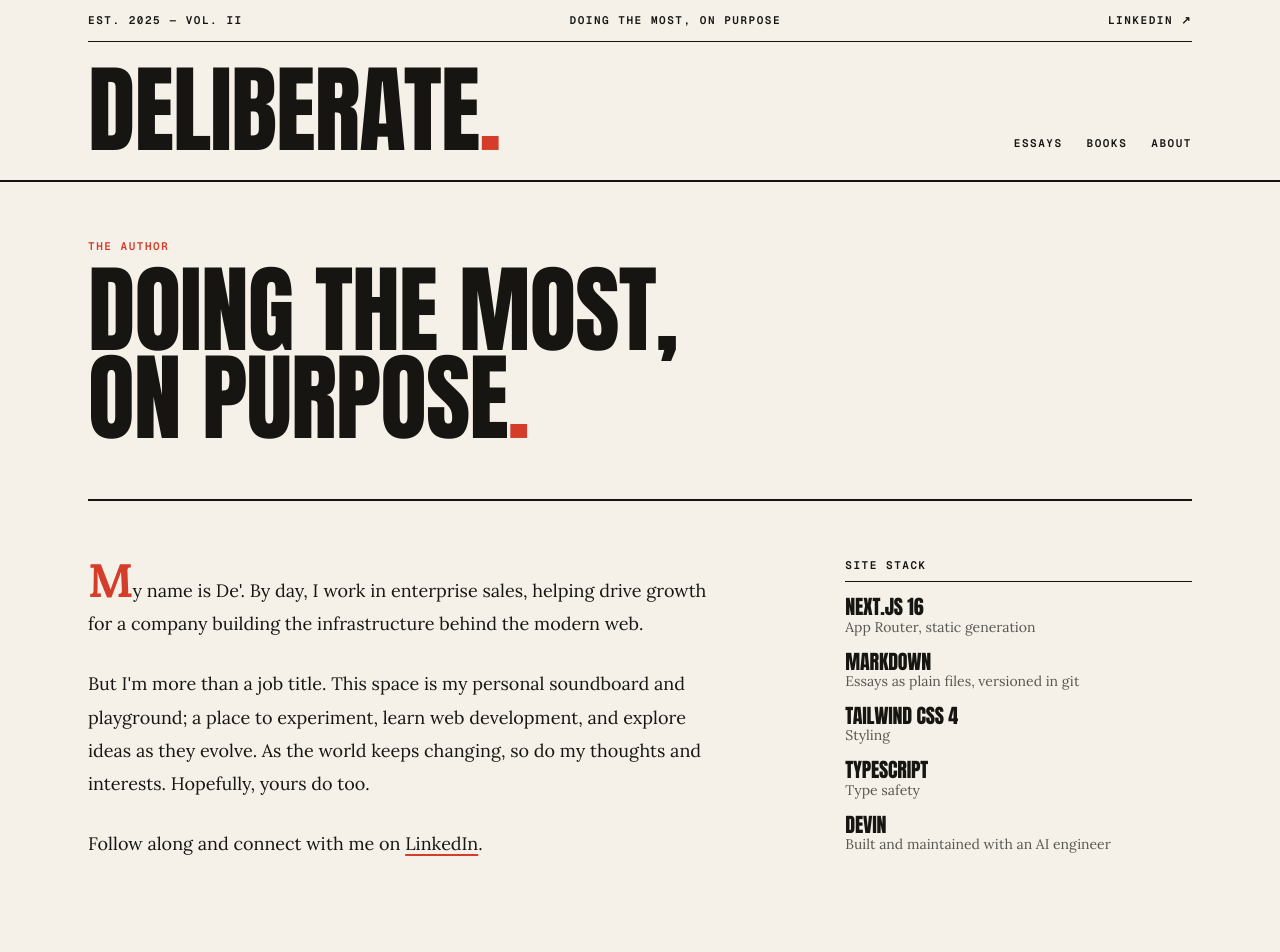
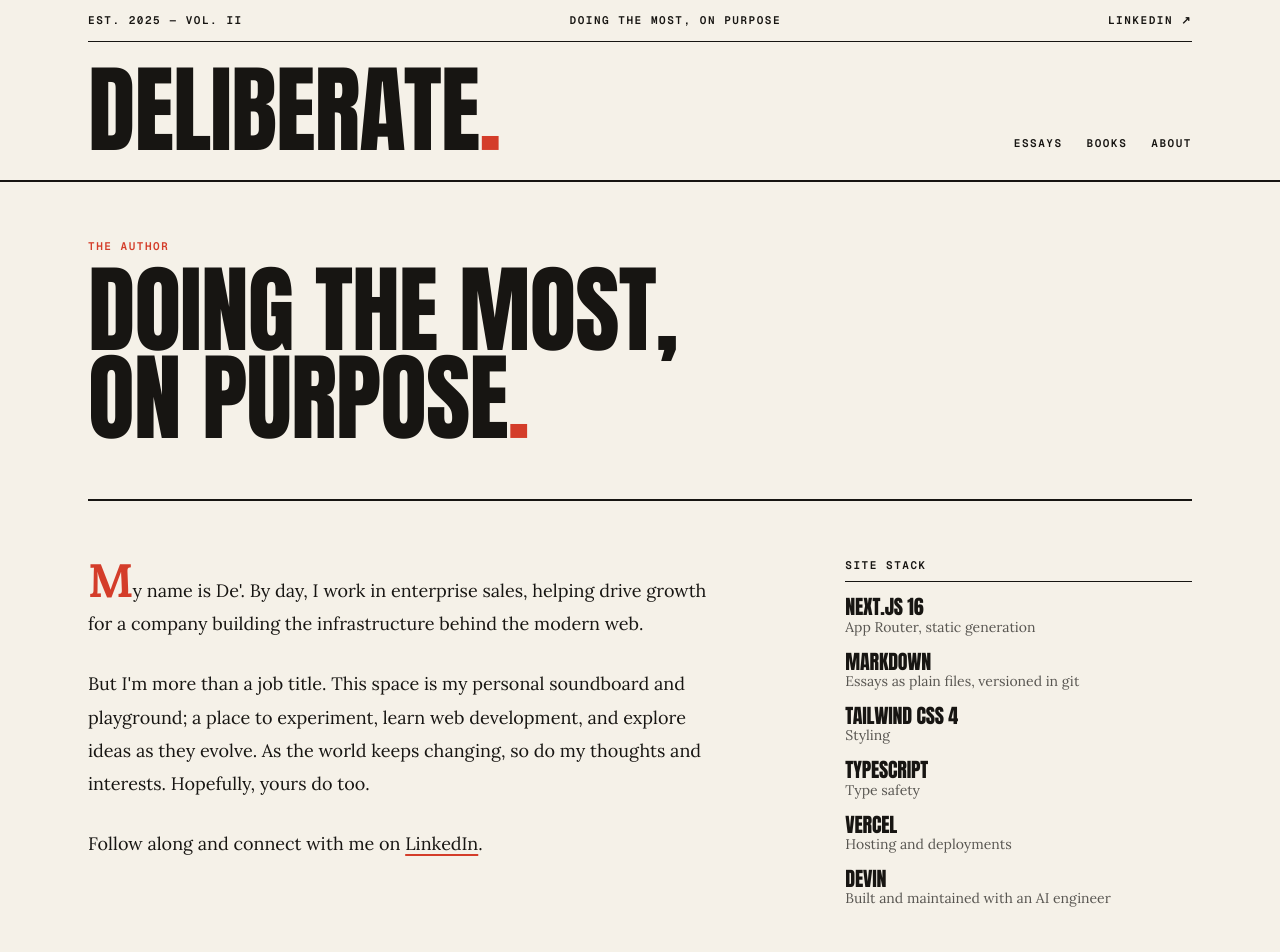
Before and after one commit to deantaelor/deanna-blog, a Next.js app: page /about in a window 1280 px wide. Shown: the top 952 px of the page. Built offline with nearby package versions, Linux system fonts and the light colour scheme.

Commit message:
Add Vercel back to the site stack

```diff
--- a/src/app/about/page.tsx
+++ b/src/app/about/page.tsx
@@ -10,6 +10,7 @@ const stack = [
   ["Markdown", "Essays as plain files, versioned in git"],
   ["Tailwind CSS 4", "Styling"],
   ["TypeScript", "Type safety"],
+  ["Vercel", "Hosting and deployments"],
   ["Devin", "Built and maintained with an AI engineer"],
 ] as const;
 
```
